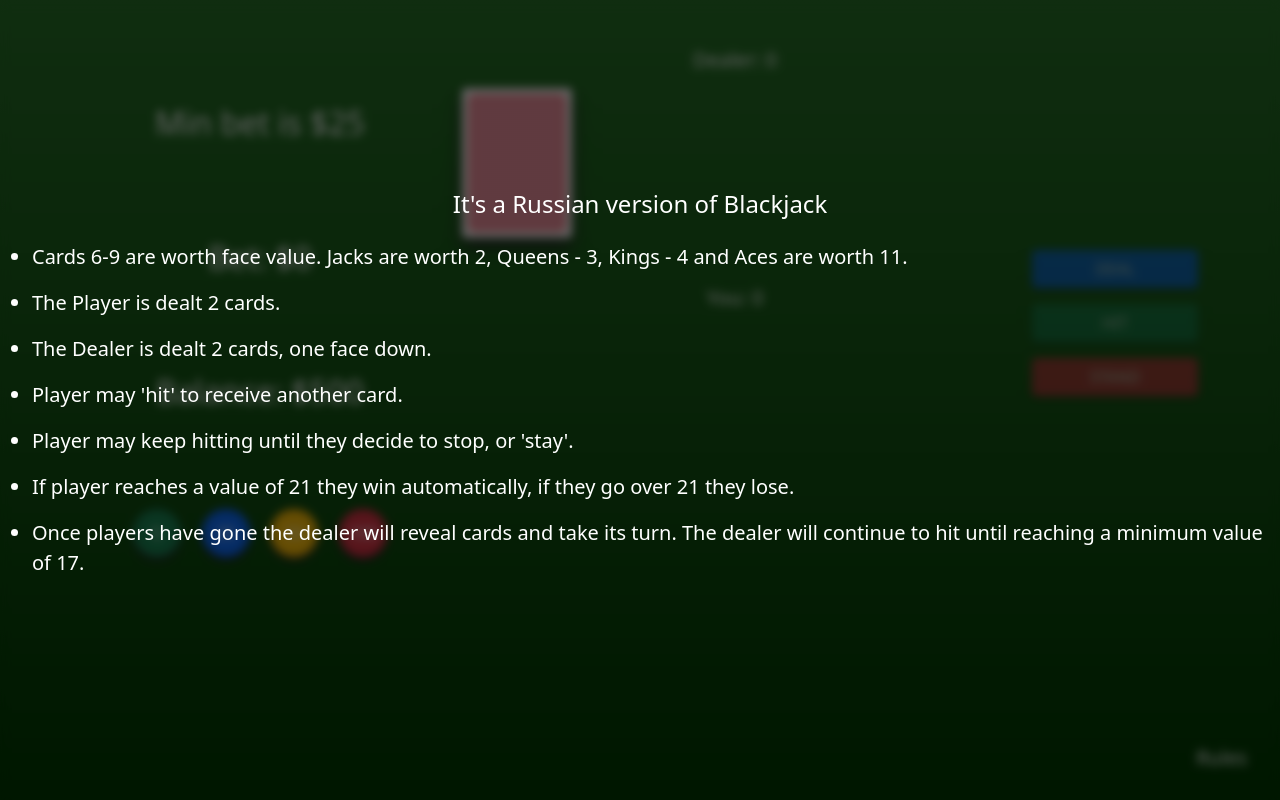
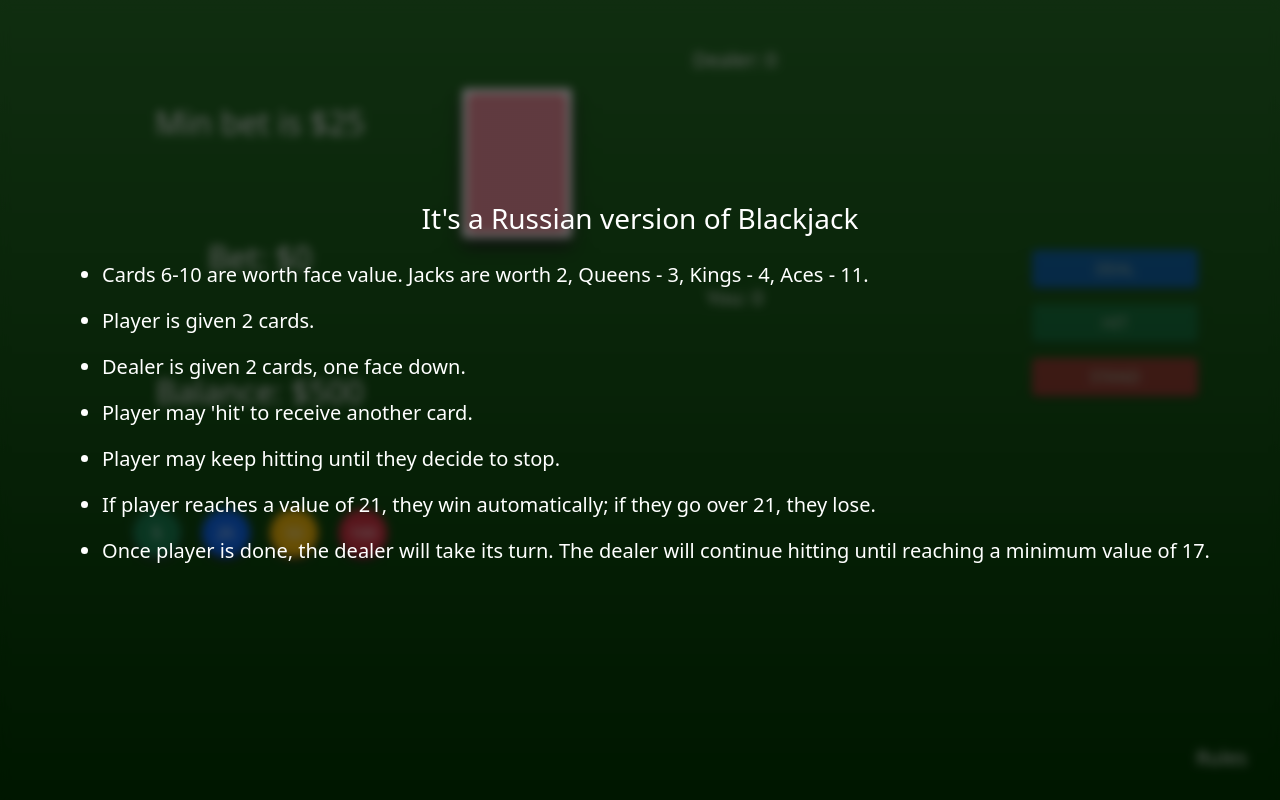
Before and after one commit to esofronova/blackjack, a React (Create React App) app: page / in a window 1280 px wide. Both pictures are taken after a click on the button "Rules". Built offline with nearby package versions, Linux system fonts and the light colour scheme.

Commit message:
updatig rules

```diff
--- a/src/components/Buttons.jsx
+++ b/src/components/Buttons.jsx
@@ -36,7 +36,6 @@ export default function Buttons() {
                       clearInterval(interval);
                     };
                   }, 1000);
-
                   setCardsHidden(false);
                 };
               }}
--- a/src/components/Rules.jsx
+++ b/src/components/Rules.jsx
@@ -9,7 +9,7 @@ export default function Rules() {
     <div className="rules">
       <button className="btn position-fixed rules text-white fs-5" onClick={() => setShowRules(true)}>Rules</button>
       <div className={"position-fixed overlay blured centered w-100 h-100 pointer " + (!showRules ? "d-none" : "")} onClick={() => setShowRules(false)}>
-        <h4 className="mb-4">It's a Russian version of Blackjack</h4>
+        <h3 className="mb-4">It's a Russian version of Blackjack</h3>
         <ul>
           {rules.map((rule, index) => {
             return (
--- a/src/data.js
+++ b/src/data.js
@@ -45,11 +45,11 @@ export const buttons = ['deal', 'hit', 'stand'];
 export const chips = [5, 25, 50, 100];
 
 export const rules = [
-  "Cards 6-9 are worth face value. Jacks are worth 2, Queens - 3, Kings - 4 and Aces are worth 11.",
-  "The Player is dealt 2 cards.",
-  "The Dealer is dealt 2 cards, one face down.",
+  "Cards 6-10 are worth face value. Jacks are worth 2, Queens - 3, Kings - 4, Aces - 11.",
+  "Player is given 2 cards.",
+  "Dealer is given 2 cards, one face down.",
   "Player may 'hit' to receive another card.",
-  "Player may keep hitting until they decide to stop, or 'stay'.",
-  "If player reaches a value of 21 they win automatically, if they go over 21 they lose.",
-  "Once players have gone the dealer will reveal cards and take its turn. The dealer will continue to hit until reaching a minimum value of 17."
+  "Player may keep hitting until they decide to stop.",
+  "If player reaches a value of 21, they win automatically; if they go over 21, they lose.",
+  "Once player is done, the dealer will take its turn. The dealer will continue hitting until reaching a minimum value of 17."
 ];
```
